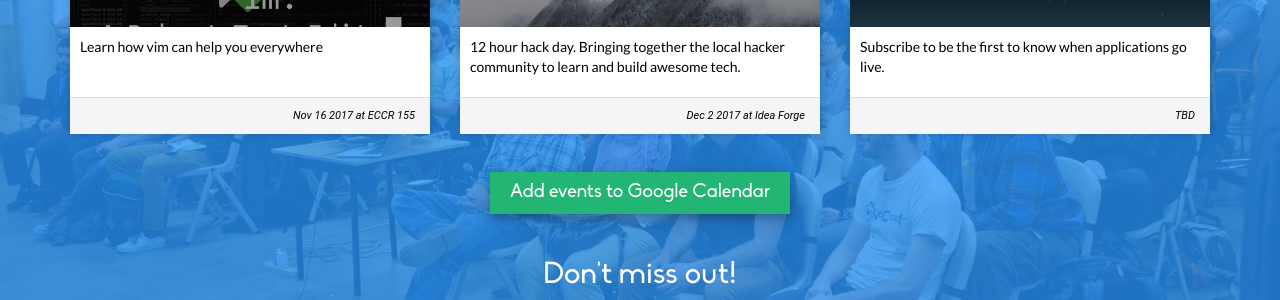
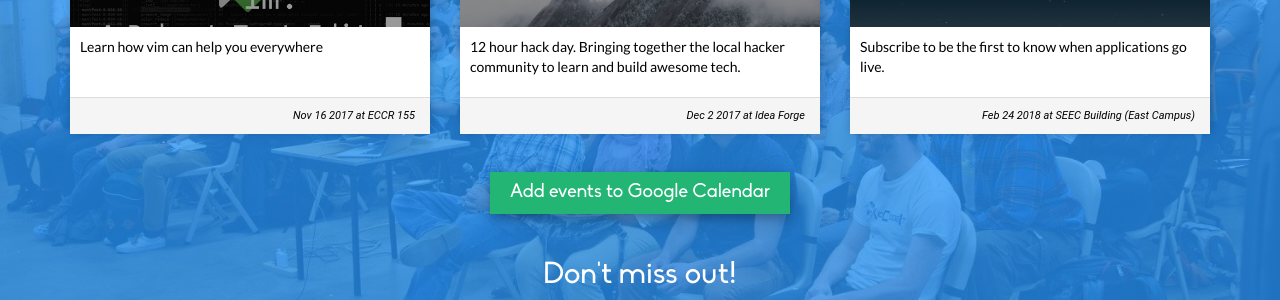
Before and after one commit to casassg/events-landing, a Jekyll site: the page built from index.md, in a window 1280 px wide. Shown: the part 1105-1405 px from the top of the page. Built offline with Jekyll 4.4.1, drawn with Linux system fonts in a browser that asks for light colours; nearby versions of some CDN libraries.

Commit message:
Add Hack CU IV date and locationgsgs! :tada:

```diff
--- a/_data/events.yml
+++ b/_data/events.yml
@@ -38,7 +38,8 @@
   url: https://local.hackcu.org
 
 - name: HackCU IV
-  location: TBD
+  date: 2018-02-24 8:00 AM
+  location: SEEC Building (East Campus)
   image-url: assets/img/hackcu.png
   line: Subscribe to be the first to know when applications go live.
   url: https://hackcu.org
```
